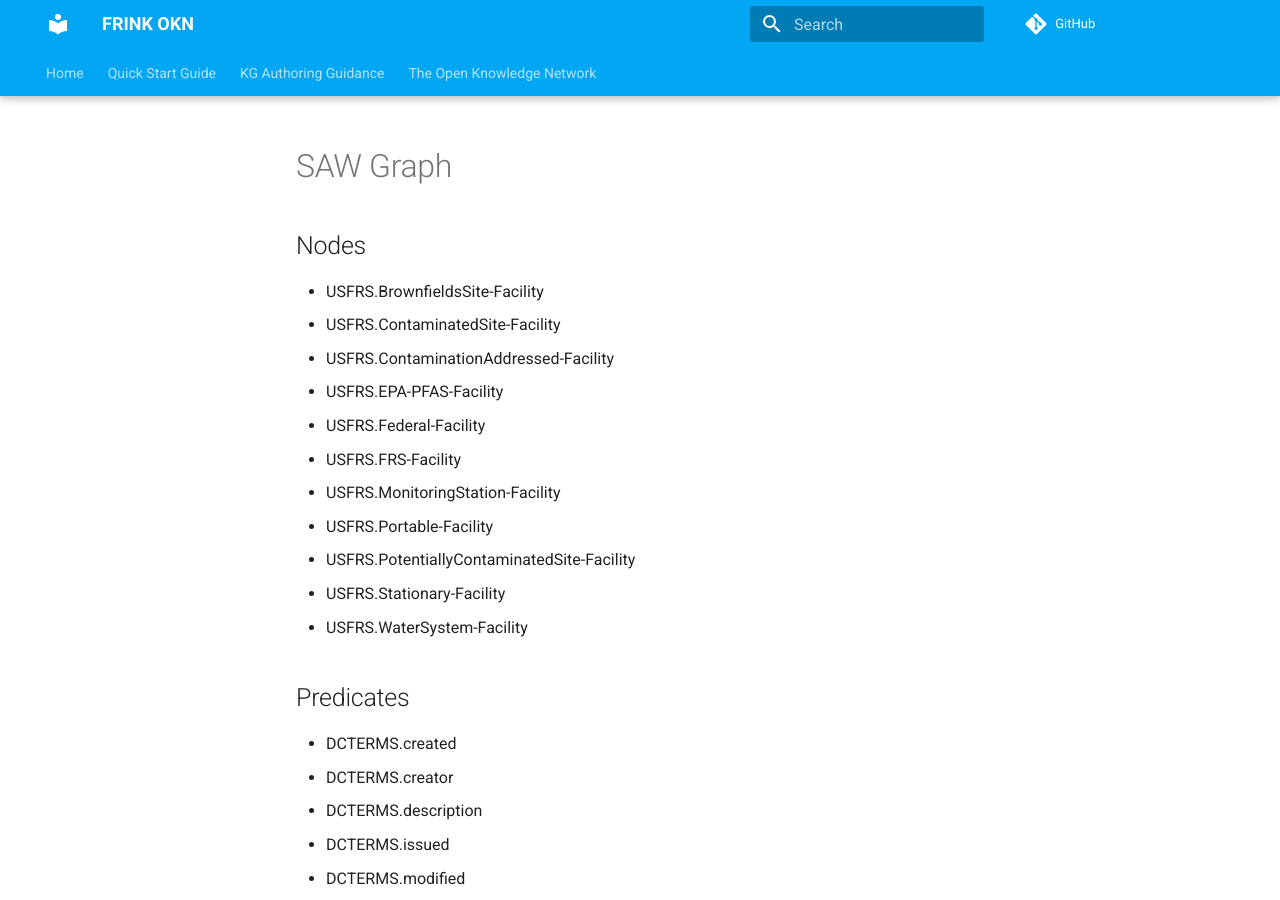
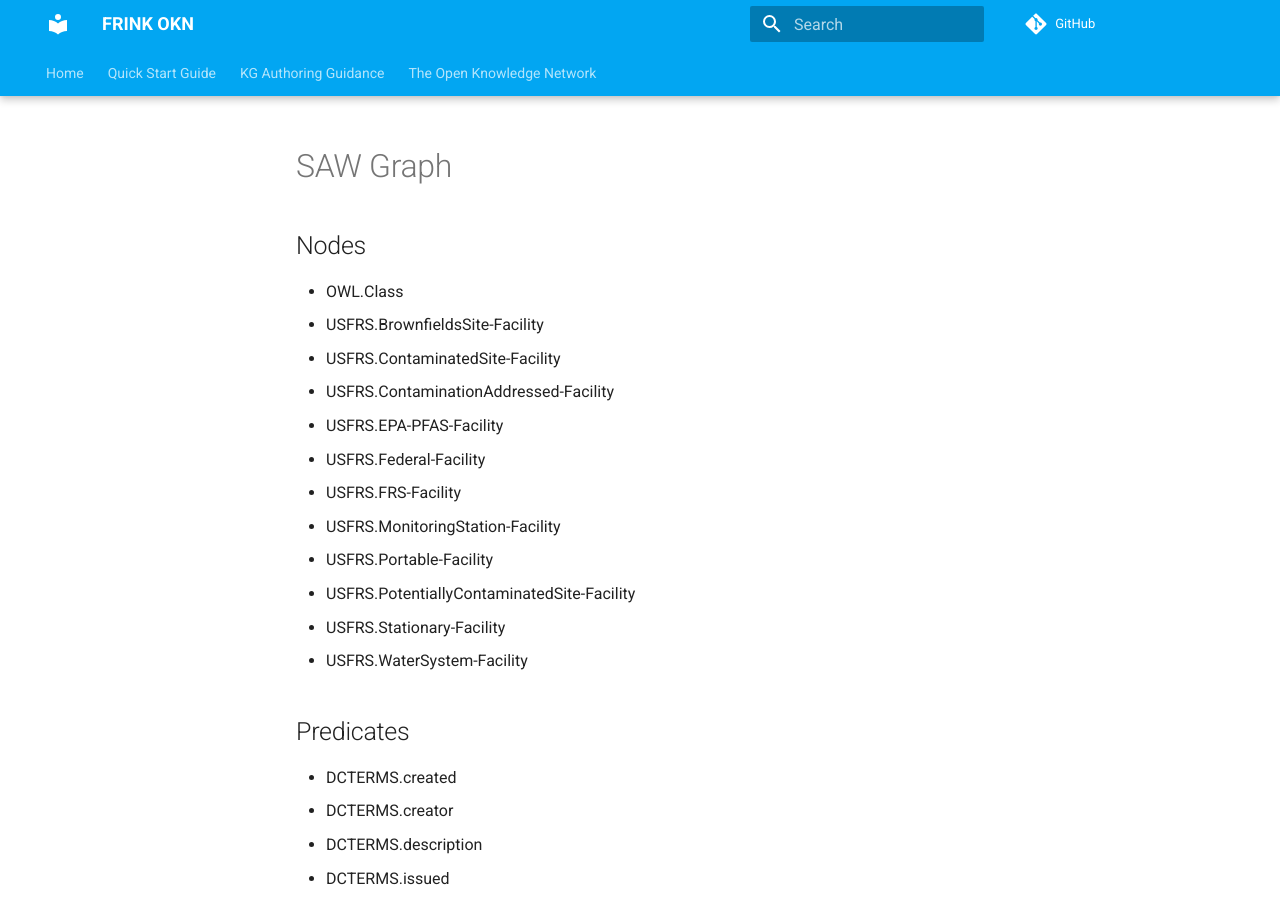
Before and after one commit to frink-okn/frink-landing-zone, an MkDocs documentation site: the page built from docs/okn/sawgraph.md, in a window 1280 px wide and 900 px high. Built offline with MkDocs 1.6.1 and Material for MkDocs 9.7.7, drawn with Linux system fonts in a browser that asks for light colours; comment, search, counter and statistics services are not loaded.

Commit message:
edited saw

```diff
--- a/docs/okn/sawgraph.md
+++ b/docs/okn/sawgraph.md
@@ -2,6 +2,7 @@
 
 ## Nodes
 
+- OWL.Class
 - USFRS.BrownfieldsSite-Facility
 - USFRS.ContaminatedSite-Facility
 - USFRS.ContaminationAddressed-Facility
```
